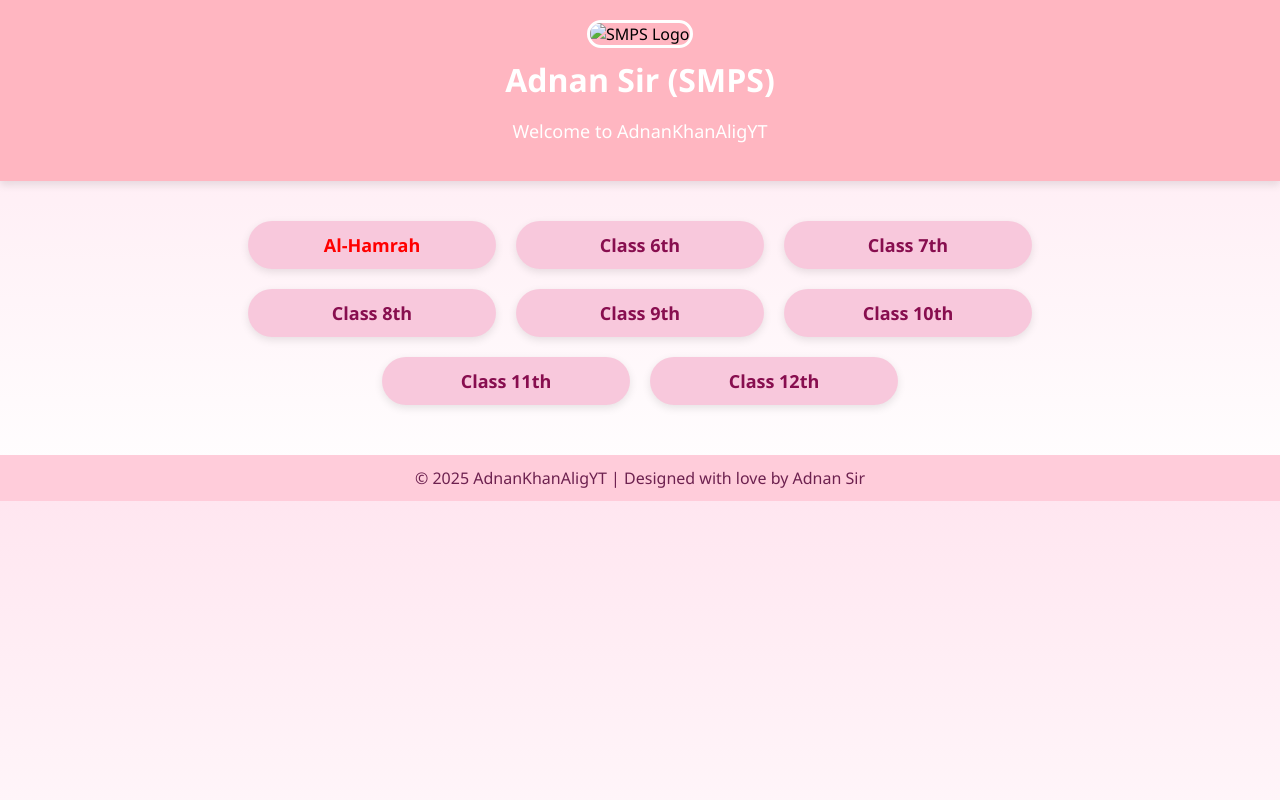
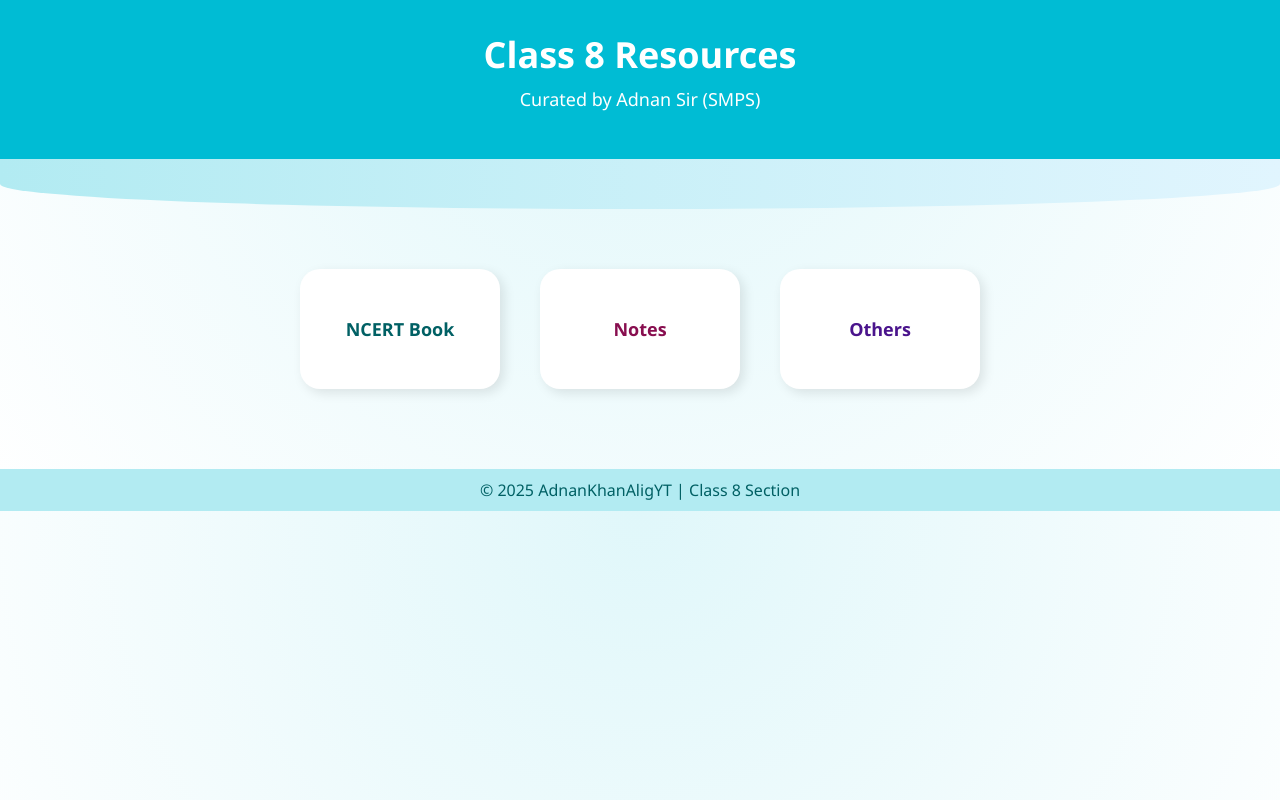
Before and after one commit to AdnanKhanAligYT/AdnanKhanAligYT, a plain HTML site: page Mathematics.html in a window 1280 px wide. Drawn offline with Linux system fonts and the light colour scheme.

Commit message:
Index.html

```diff
--- a/Mathematics.html
+++ b/Mathematics.html
@@ -1,134 +1,86 @@
 <!DOCTYPE html>
 <html lang="en">
 <head>
-  <meta charset="UTF-8">
-  <title>AdnanKhanAligYT - Homepage</title>
-  <meta name="viewport" content="width=device-width, initial-scale=1.0">
-  <style>
-    body {
-      font-family: 'Segoe UI', sans-serif;
-      background: linear-gradient(#ffe6f0, #ffffff);
-      margin: 0;
-      padding: 0;
-    }
+    <meta charset="UTF-8">
+    <title>Class 8 - AdnanKhanAligYT</title>
+</head>
+<body style="margin: 0; padding: 0; font-family: 'Segoe UI', sans-serif; background: radial-gradient(circle at top, #e0f7fa, #fff);">
 
-    .header {
-      background-color: #ffb6c1;
-      padding: 20px 0;
-      text-align: center;
-      box-shadow: 0 4px 8px rgba(0,0,0,0.1);
-    }
+    <!-- Header -->
+    <div style="background-color: #00bcd4; padding: 30px 0; text-align: center; color: white; box-shadow: 0 5px 15px rgba(0,0,0,0.2);">
+        <h1 style="margin: 0; font-size: 36px;">Class 8 Resources</h1>
+        <p style="font-size: 18px; margin-top: 8px;">Curated by Adnan Sir (SMPS)</p>
+    </div>
 
-    .header img {
-      width: 100px;
-      border-radius: 50px;
-      border: 3px solid white;
-      opacity: 0;
-      transform: scale(0.8) translateY(-20px);
-      animation: logoZoom 0.8s forwards ease-out;
-    }
+    <!-- Decorative Shape -->
+    <div style="width: 100%; height: 50px; background: linear-gradient(to right, #b2ebf2, #e1f5fe); border-radius: 0 0 50% 50%;"></div>
 
-    @keyframes logoZoom {
-      to {
-        opacity: 1;
-        transform: scale(1) translateY(0);
-      }
-    }
+    <!-- Main Button Grid -->
+    <div style="display: flex; justify-content: center; flex-wrap: wrap; margin-top: 60px; gap: 40px; padding: 0 20px;">
 
-    .header h1 {
-      color: #fff;
-      margin: 10px 0 0;
-    }
+        <!-- NCERT Book -->
+        <a href="ncert-book.html" style="
+            width: 200px;
+            height: 120px;
+            background: #ffffff;
+            text-decoration: none;
+            color: #006064;
+            font-weight: bold;
+            border-radius: 20px;
+            box-shadow: 4px 4px 12px rgba(0,0,0,0.1);
+            display: flex;
+            justify-content: center;
+            align-items: center;
+            font-size: 18px;
+            transition: 0.3s ease;
+        " onmouseover="this.style.transform='scale(1.08)'; this.style.backgroundColor='#b2ebf2'" onmouseout="this.style.transform='scale(1)'; this.style.backgroundColor='#ffffff'">
+            NCERT Book
+        </a>
 
-    .header p {
-      color: #fff;
-      font-size: 18px;
-    }
+        <!-- Notes -->
+        <a href="#" style="
+            width: 200px;
+            height: 120px;
+            background: #ffffff;
+            text-decoration: none;
+            color: #880e4f;
+            font-weight: bold;
+            border-radius: 20px;
+            box-shadow: 4px 4px 12px rgba(0,0,0,0.1);
+            display: flex;
+            justify-content: center;
+            align-items: center;
+            font-size: 18px;
+            transition: 0.3s ease;
+        " onmouseover="this.style.transform='scale(1.08)'; this.style.backgroundColor='#fce4ec'" onmouseout="this.style.transform='scale(1)'; this.style.backgroundColor='#ffffff'">
+            Notes
+        </a>
 
-    .class-links {
-      max-width: 800px;
-      margin: 40px auto;
-      text-align: center;
-      display: flex;
-      flex-direction: column;
-      gap: 15px;
-    }
+        <!-- Others -->
+        <a href="#" style="
+            width: 200px;
+            height: 120px;
+            background: #ffffff;
+            text-decoration: none;
+            color: #4a148c;
+            font-weight: bold;
+            border-radius: 20px;
+            box-shadow: 4px 4px 12px rgba(0,0,0,0.1);
+            display: flex;
+            justify-content: center;
+            align-items: center;
+            font-size: 18px;
+            transition: 0.3s ease;
+        " onmouseover="this.style.transform='scale(1.08)'; this.style.backgroundColor='#ede7f6'" onmouseout="this.style.transform='scale(1)'; this.style.backgroundColor='#ffffff'">
+            Others
+        </a>
 
-    .class-links a {
-      opacity: 0;
-      transform: translateY(30px);
-      animation: fadeSlideIn 0.6s forwards;
-      animation-delay: calc(var(--i) * 0.15s);
+    </div>
 
-      text-decoration: none;
-      background-color: #f8c8dc;
-      padding: 12px 24px;
-      border-radius: 30px;
-      display: inline-block;
-      color: #880e4f;
-      font-size: 18px;
-      font-weight: bold;
-      box-shadow: 0 3px 8px rgba(0,0,0,0.1);
-      transition: 0.3s ease;
-    }
-
-    .class-links a:hover {
-      background-color: #ffc0d9;
-      transform: scale(1.05);
-    }
-
-    @keyframes fadeSlideIn {
-      to {
-        opacity: 1;
-        transform: translateY(0);
-      }
-    }
-
-    footer {
-      text-align: center;
-      padding: 12px 0;
-      background-color: #ffccda;
-      color: #6d214f;
-      font-weight: 500;
-      margin-top: 50px;
-    }
-
-    @media (min-width: 768px) {
-      .class-links {
-        flex-direction: row;
-        flex-wrap: wrap;
-        justify-content: center;
-        gap: 20px;
-      }
-
-      .class-links a {
-        width: 200px;
-      }
-    }
-  </style>
-</head>
-<body>
-
-  <div class="header">
-    <img src="images/smps-logo.jpg" alt="SMPS Logo">
-    <h1>Adnan Sir (SMPS)</h1>
-    <p>Welcome to AdnanKhanAligYT</p>
-  </div>
-
-  <div class="class-links">
-    <a href="al-hamrah/index.html" style="color: red;" style="--i:0;">Al-Hamrah</a>
-    <a href="class6/index.html" style="--i:1;">Class 6th</a>
-    <a href="class7/index.html" style="--i:2;">Class 7th</a>
-    <a href="class8/index.html" style="--i:3;">Class 8th</a>
-    <a href="class9/index.html" style="--i:4;">Class 9th</a>
-    <a href="class10/index.html" style="--i:5;">Class 10th</a>
-    <a href="class11/index.html" style="--i:6;">Class 11th</a>
-    <a href="class12/index.html" style="--i:7;">Class 12th</a>
-  </div>
-
-  <footer>
-    © 2025 AdnanKhanAligYT | Designed with love by Adnan Sir
-  </footer>
+    <!-- Footer -->
+    <div style="text-align: center; margin-top: 80px; padding: 10px 0; background-color: #b2ebf2; color: #006064;">
+        © 2025 AdnanKhanAligYT | Class 8 Section
+    </div>
 
 </body>
 </html>
```
